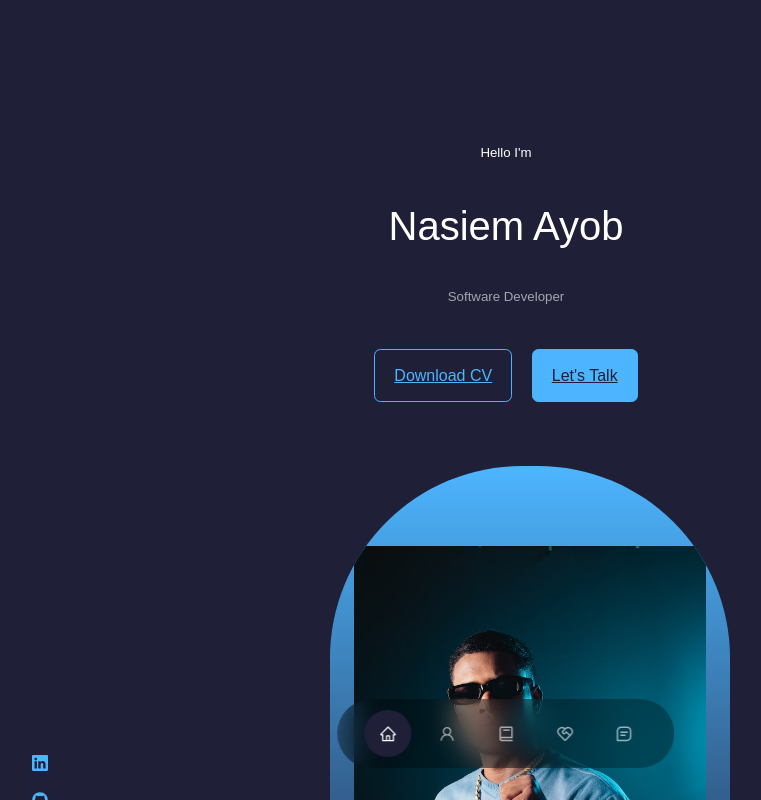
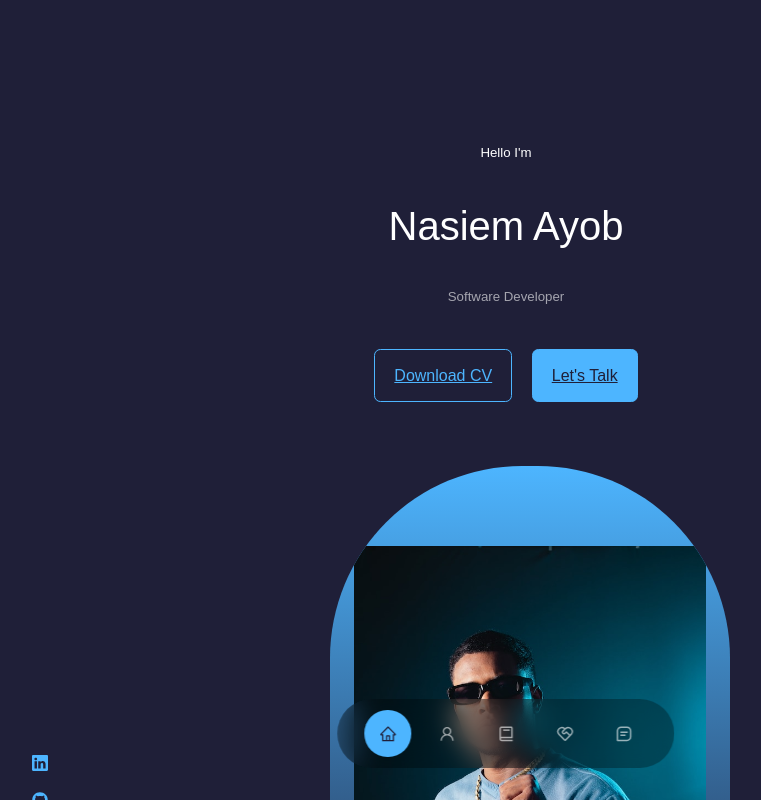
Before and after one commit to Nasiemjr/react-portfolio-website-1, a React (Create React App) app: page / in a window 1280 px wide. Shown: the top 800 px of the page, without its empty margins (134-895 px from the left). Built offline with nearby package versions, Linux system fonts and the light colour scheme.

Commit message:
Latest changes made

```diff
--- a/package.json
+++ b/package.json
@@ -1,5 +1,6 @@
 {
   "name": "react-porfolio-website-1",
+  "homepage": "http://egatortutorials.com",
   "version": "0.1.0",
   "private": true,
   "dependencies": {
--- a/src/components/footer/Footer.jsx
+++ b/src/components/footer/Footer.jsx
@@ -6,7 +6,7 @@ import {IoLogoTwitter} from 'react-icons/io'
 
 export const Footer = () => {
   return (
-    <div>
+    <footer>
       <a href='#' className='footer__logo'>EGATOR</a>
 
     <ul className='permalinks'>
@@ -29,6 +29,6 @@ export const Footer = () => {
       <small>&copy; EGATOR Tutorials. All rights reserved.</small>
     </div>
 
-    </div>
+    </footer>
   )
 }
--- a/src/components/footer/footer.css
+++ b/src/components/footer/footer.css
@@ -23,6 +23,13 @@ footer a{
     justify-content: center;
     gap: 2rem;
     margin: 0 auto 3rem;
+}
+
+.footer__socials{
+    display: flex;
+    justify-content: center;
+    gap: 1rem;
+    margin-bottom: 4rem;
 }
 
 .footer__socials a{
--- a/src/components/nav/nav.css
+++ b/src/components/nav/nav.css
@@ -28,6 +28,6 @@ nav a:hover{
 }
 
 nav a.active{
-    background: var(--color-bg);
-    color: var(--color-white);
+    background: var(--color-primary);
+    color: var(--color-bg);
 }
```
Also changed, not shown: 1 other file (tests, documents, lock files or other folders).
